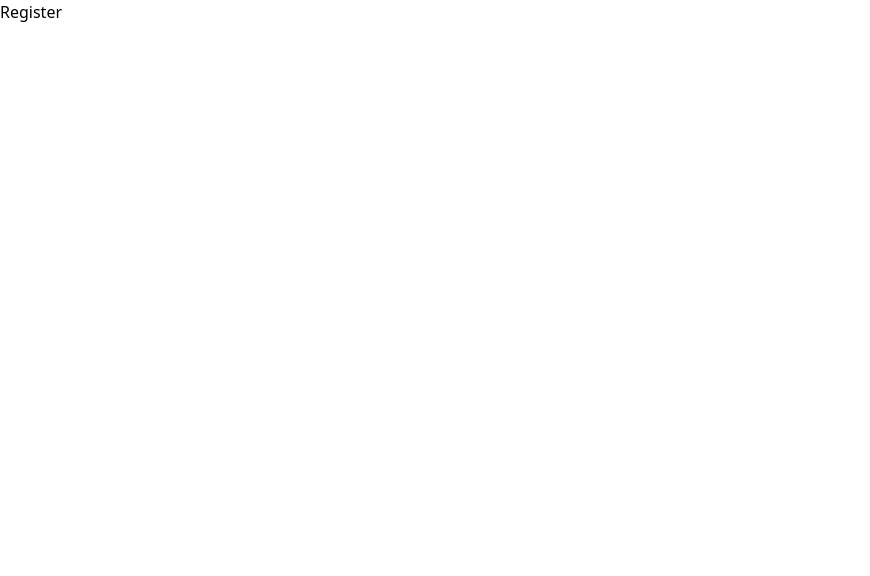
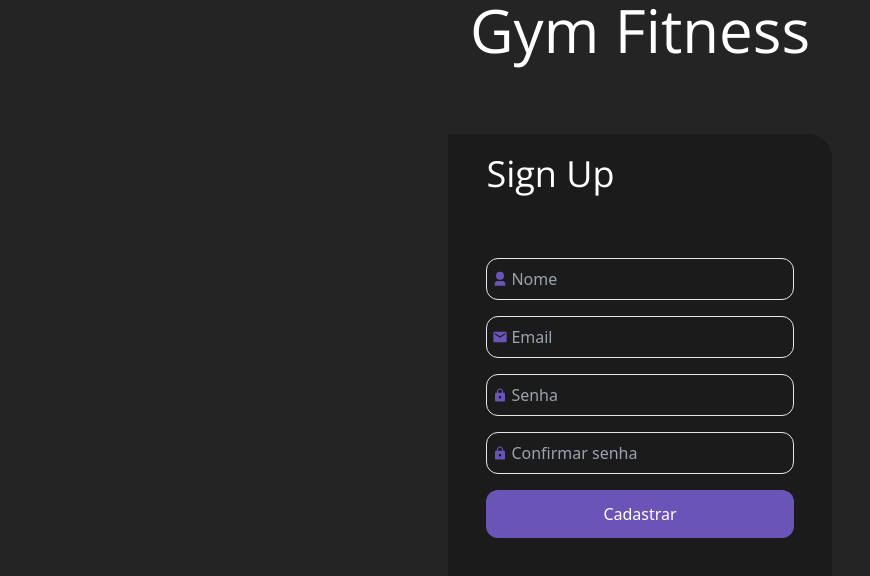
Before and after one commit to marlleyck/fitness-project, a React (Vite) app in the folder frontend/: page /register in a window 1280 px wide. Shown: the top 576 px of the page, without its empty margins (0-870 px from the left). Built offline with nearby package versions, Linux system fonts and the light colour scheme.

Commit message:
feat: add register page

```diff
--- a/frontend/src/components/Form/InputForm/index.tsx
+++ b/frontend/src/components/Form/InputForm/index.tsx
@@ -1,26 +1,27 @@
 import { MdEmail } from 'react-icons/md'
 import { IoMdLock } from 'react-icons/io'
+import { RiUser3Fill } from 'react-icons/ri'
 
 type LoginInputProps = {
-    type: string;
-    placeholder: string;
+    type: string
+    placeholder: string
 }
 
-export const LoginInput = ({ type, placeholder }: LoginInputProps) => {
+export const InputForm = ({ type, placeholder }: LoginInputProps) => {
     return (
         <div className="w-full flex items-center justify-center relative">
-            <div className='absolute top-1/2 -translate-y-1/2 left-11'>
-                {
-                    placeholder === 'Email' ? <MdEmail color='#6b54b7' />
-                    : <IoMdLock color='#6b54b7' />
-                }
+            <div className="absolute top-1/2 -translate-y-1/2 left-11">
+                {placeholder === 'Email' && <MdEmail color="#6b54b7" />}
+                {type === 'password' && <IoMdLock color="#6b54b7" />}
+                {placeholder === 'Nome' && <RiUser3Fill color="#6b54b7" />}
             </div>
             <input
-            className="w-4/5 bg-transparent outline-none text-white pl-6 pr-2 py-2 border
+                className="w-4/5 bg-transparent outline-none text-white pl-6 pr-2 py-2 border
             rounded-xl focus:border-purple duration-500"
-            autoComplete="none"
-            type={type}
-            placeholder={placeholder} />
+                autoComplete="none"
+                type={type}
+                placeholder={placeholder}
+            />
         </div>
     )
 }
--- a/frontend/src/components/Form/LoginForm/index.tsx
+++ b/frontend/src/components/Form/LoginForm/index.tsx
@@ -1,32 +1,38 @@
-import { LoginInput } from "../InputForm"
+import { Link } from 'react-router-dom'
+import { InputForm } from '../InputForm'
 
 export const LoginForm = () => {
     return (
         <div className="w-full h-full flex items-center justify-center">
             <form className="w-96 h-96 bg-black bg-black-force rounded-tr-3xl rounded-bl-3xl flex items-center flex-col pt-5">
                 <header className="w-4/5">
-                    <h3 className="text-white font-Open_Sans text-4xl font-thin">Login</h3>
+                    <h3 className="text-white font-Open_Sans text-4xl font-thin">
+                        Login
+                    </h3>
                 </header>
                 <main className="w-full h-full flex items-center justify-start flex-col gap-4 mt-16">
-                    <LoginInput
-                    type="text"
-                    placeholder="Email" />
+                    <InputForm type="text" placeholder="Email" />
 
-                    <LoginInput
-                    type="password"
-                    placeholder="Senha" />
+                    <InputForm type="password" placeholder="Senha" />
 
                     <div className="w-full flex items-center justify-center">
                         <button
-                        className="w-4/5 p-3 rounded-xl bg-purple text-white hover:brightness-75 duration-500"
-                        type="button">
+                            className="w-4/5 p-3 rounded-xl bg-purple text-white hover:brightness-75 duration-500"
+                            type="button"
+                        >
                             Login
                         </button>
                     </div>
 
                     <div>
                         <p className="text-white font-thin">
-                            Não tem uma conta ainda? <span className="text-purple font-normal cursor-pointer hover:underline">Cadastre-se</span>
+                            Não tem uma conta ainda?{' '}
+                            <Link
+                                to="/register"
+                                className="text-purple font-normal cursor-pointer underline-none hover:underline"
+                            >
+                                Cadastre-se
+                            </Link>
                         </p>
                     </div>
                 </main>
--- a/frontend/src/pages/Register/index.tsx
+++ b/frontend/src/pages/Register/index.tsx
@@ -1,3 +1,15 @@
+import { RegisterForm } from '../../components/Form/RegisterForm'
+
 export const Register = () => {
-    return <h1>Register</h1>
+    return (
+        <div className="w-screen h-screen bg-black flex items-center justify-start flex-col">
+            <header>
+                <h1 className="text-white font-Open_Sans text-6xl font-thin">
+                    Gym Fitness
+                </h1>
+            </header>
+
+            <RegisterForm />
+        </div>
+    )
 }
```
Also changed, not shown: frontend/src/pages/Home/index.tsx (+4 -3 lines).
